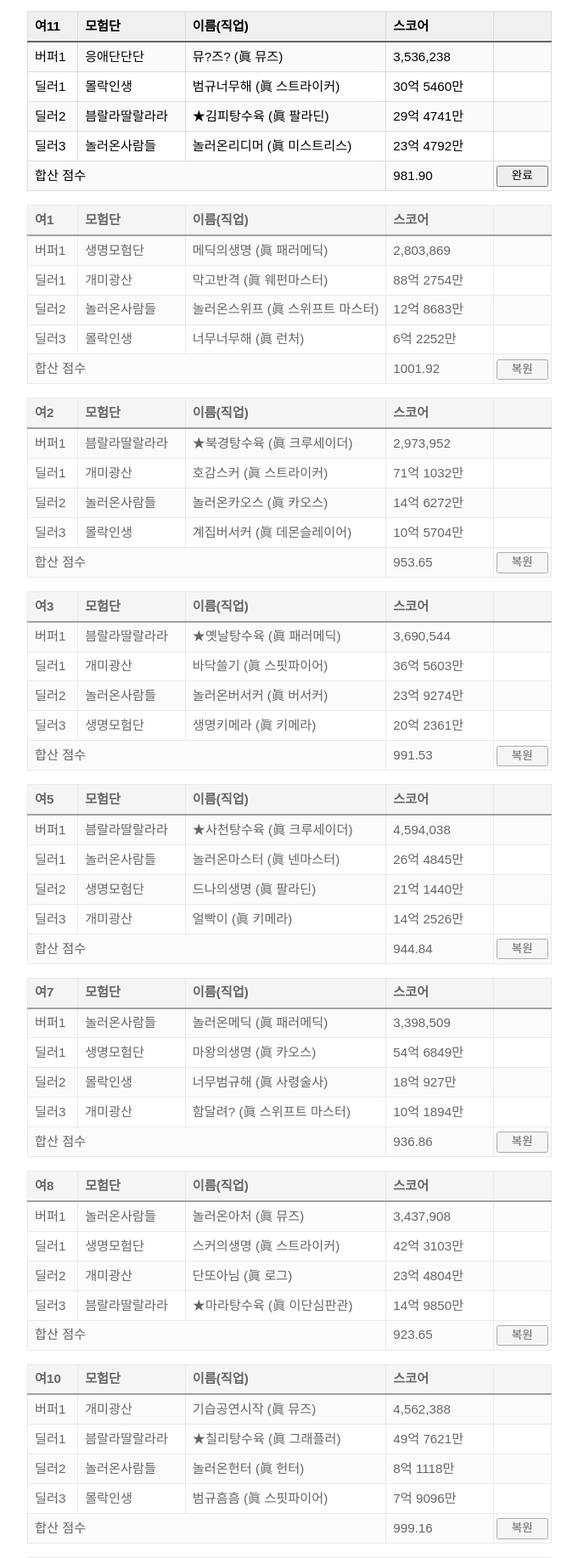
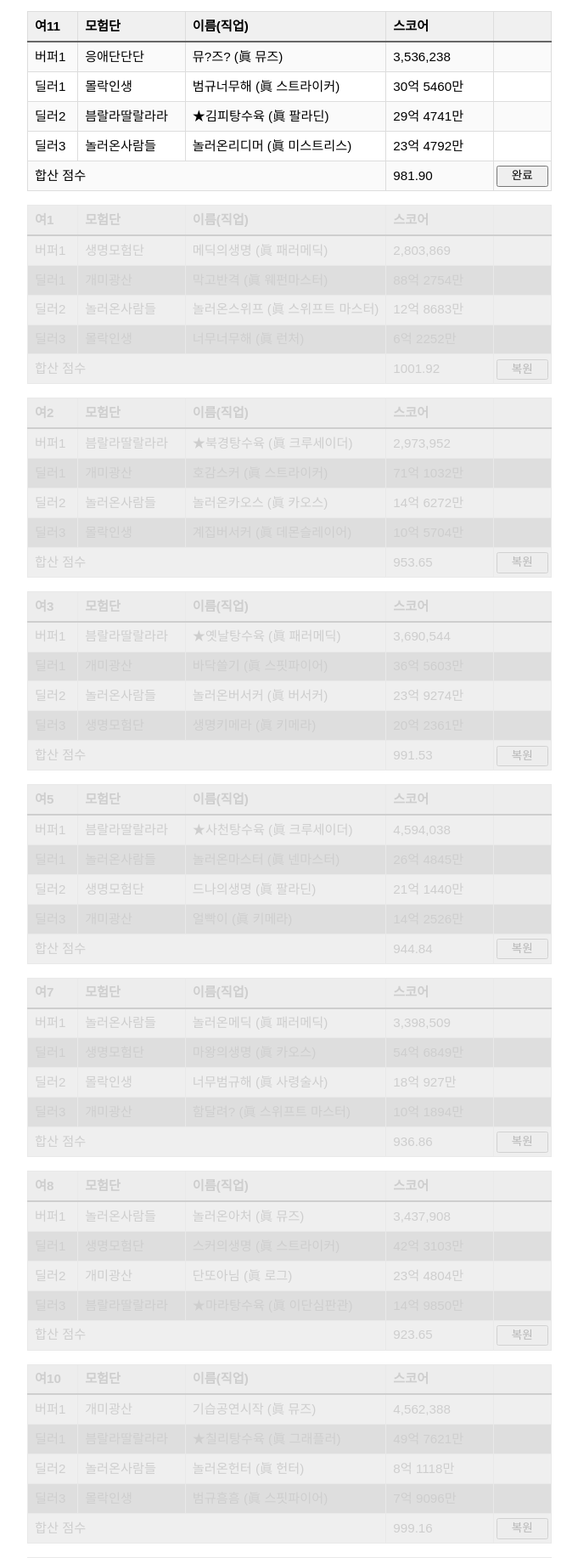
Before and after one commit to anokstarp/DNF-Party-Bulider, a Flask app: page /party/ in a window 1280 px wide; the page is wider, and only the part inside the window is pictured. Shown: the part 958-2792 px from the top of that part at 85% size, without its empty margins (108-789 px from the left). Run offline with Flask 3, Linux system fonts and the light colour scheme; data comes from the database, SQL or seed files in the repository; data that the repository does not hold is empty.

Commit message:
party.html : 완료된 파티 색깔 변경

```diff
--- a/uchsquad/templates/party.html
+++ b/uchsquad/templates/party.html
@@ -19,8 +19,10 @@
   <style>
     /* 완료된 파티 회색 처리 */
     .completed {
-      filter: grayscale(100%);
-      opacity: 0.6;
+	  filter: grayscale(100%) brightness(0.8);
+	  opacity: 0.28;
+	  background-color: #b0b0b0 !important;
+	  color: #666 !important;
     }
     .party-wrapper {
 	  display: flex;
```
